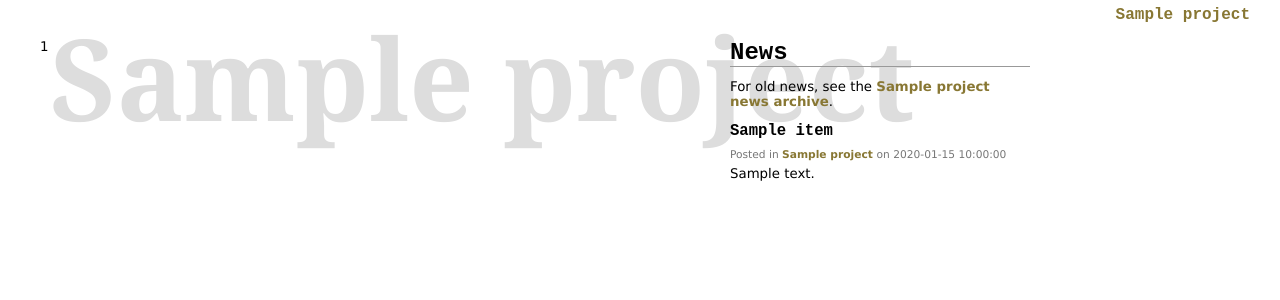
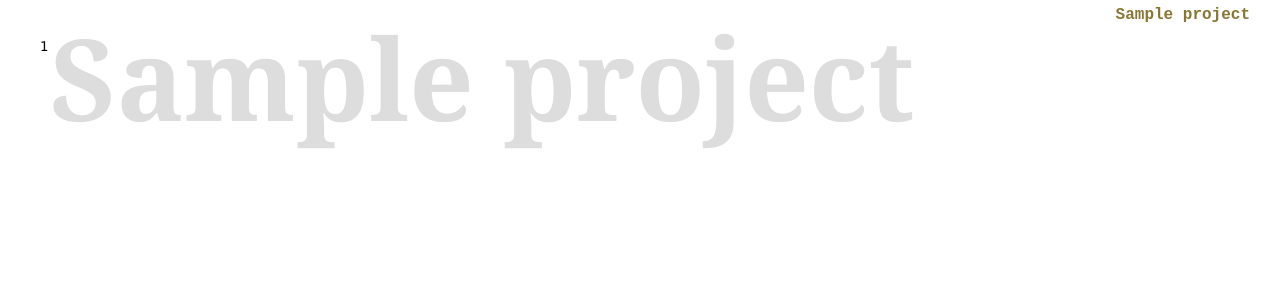
Before and after one commit to akheron/www.digip.org, a Python web app: template templates/project.html in a window 1280 px wide. Shown: the part 50-350 px from the top of the page. Run offline with Jinja, Linux system fonts and the light colour scheme; the template is opened without the code that fills it: most values are stand-ins (such as "Sample title", 1, 10 or a date in 2020).

Commit message:
Remove everything related to news

```diff
--- a/static/style.css
+++ b/static/style.css
@@ -128,12 +128,6 @@ a:hover {
     width: 620px;
 }
 
-#news {
-    float: left;
-    margin-left: 30px;
-    max-width: 300px;
-}
-
 .section {
     margin-bottom: 2em;
 }
--- a/templates/base.html
+++ b/templates/base.html
@@ -38,10 +38,6 @@
         {% block content %}{% endblock %}
       </div>
 
-      <div id="news">
-        {% block news %}{% endblock %}
-      </div>
-
       <div class="clear"></div>
     </div>
   </body>
--- a/templates/index.html
+++ b/templates/index.html
@@ -1,10 +1,7 @@
 {% extends "base.html" %}
-{% from "util.html" import news_list %}
-
 {% set title = "digip.org" %}
 
 {% block content %}
-
 <a name="projects"></a>
 <div class="section">
   <h2>Projects</h2>
--- a/templates/project.html
+++ b/templates/project.html
@@ -1,24 +1,6 @@
 {% extends "base.html" %}
-{% from "util.html" import news_list %}
-
 {% set caption = project.name %}
 {% set title = "%s &ndash; %s" % (project.name, project.description) %}
-
-{% block news %}
-{% if project.news -%}
-<a name="news"></a>
-<div class="section">
-  <h2>News</h2>
-  {% if project.news != project.all_news %}
-  <p>
-    For old news, see the <a href="archive/">{{ project.name }} news
-      archive</a>.
-  </p>
-  {% endif %}
-  {{ news_list(project.news) }}
-</div>
-{%- endif %}
-{% endblock %}
 
 {% block content %}
 <div class="section">
--- a/templates/util.html
+++ /dev/null
@@ -1,16 +0,0 @@
-{% macro news_list(news, level='3') %}
-{% for item in news %}
-<div class="subsection">
-  <h{{ level }}>{{ item.title }}</h{{ level }}>
-  <div class="info">
-    Posted in <a href="/{{ item.project.slug }}/">
-      {{ item.project.name }}
-    </a>
-    on {{ item.date }}
-  </div>
-  <div class="news">
-    {{ item.text }}
-  </div>
-</div>
-{% endfor %}
-{% endmacro %}
```
Also changed, not shown: models.py (+0 -27 lines), templates/news_archive.html (deleted, +0 -8 lines).
